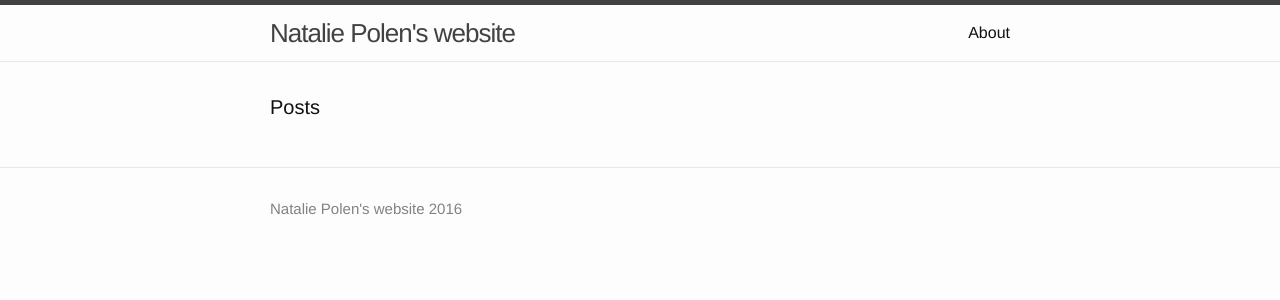
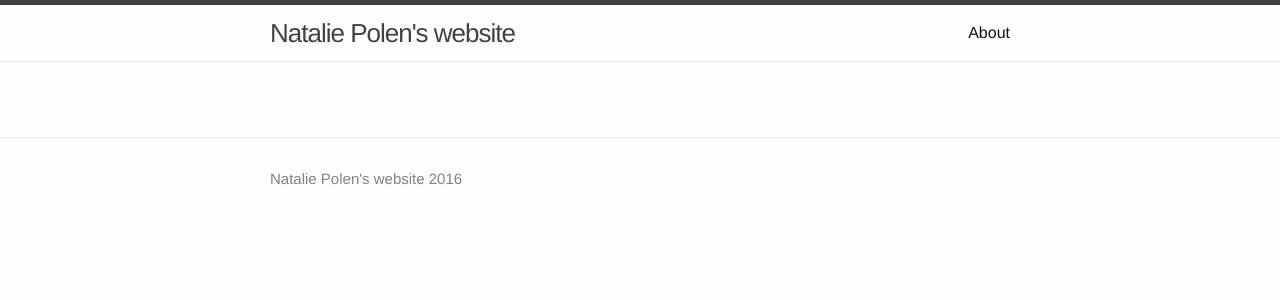
Before and after one commit to nataliecodes/www.nataliepolen.com, a Jekyll site: the page built from index.html, in a window 1280 px wide. Shown: the top 300 px of the page. Built offline with Jekyll 4.4.1, drawn with Linux system fonts in a browser that asks for light colours.

Commit message:
Remove all post info from index.html

```diff
--- a/index.html
+++ b/index.html
@@ -4,18 +4,7 @@ layout: default
 
 <div class="home">
 
-  <h1 class="page-heading">Posts</h1>
+  <h1 class="page-heading"></h1>
 
-  <ul class="post-list">
-    {% for post in site.posts %}
-      <li>
-        <span class="post-meta">{{ post.date | date: "%b %-d, %Y" }}</span>
-
-        <h2>
-          <a class="post-link" href="{{ post.url | prepend: site.baseurl }}">{{ post.title }}</a>
-        </h2>
-      </li>
-    {% endfor %}
-  </ul>
 
 </div>
```
